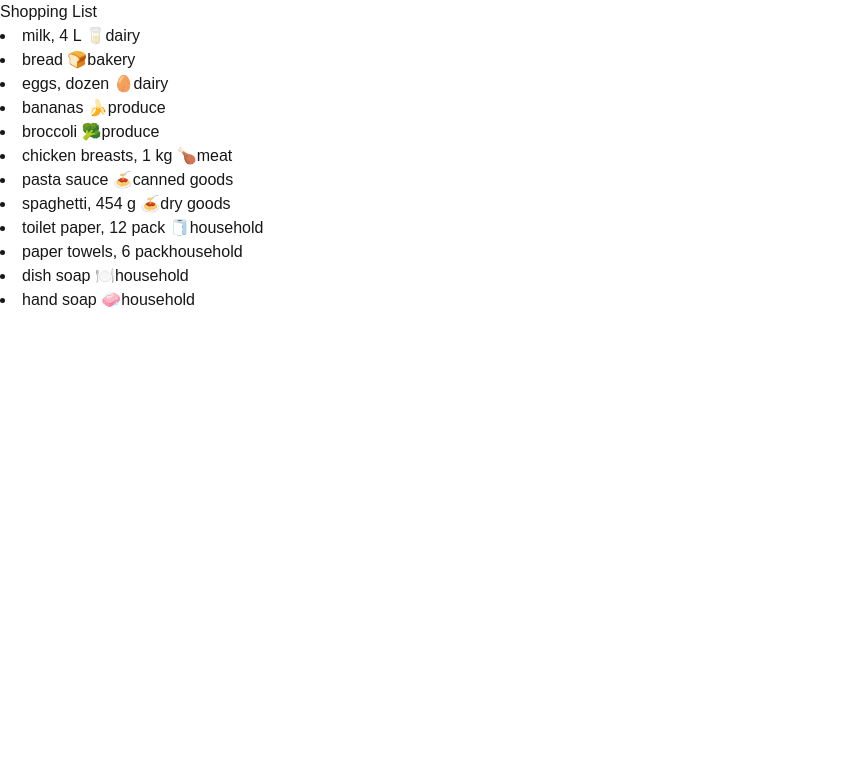
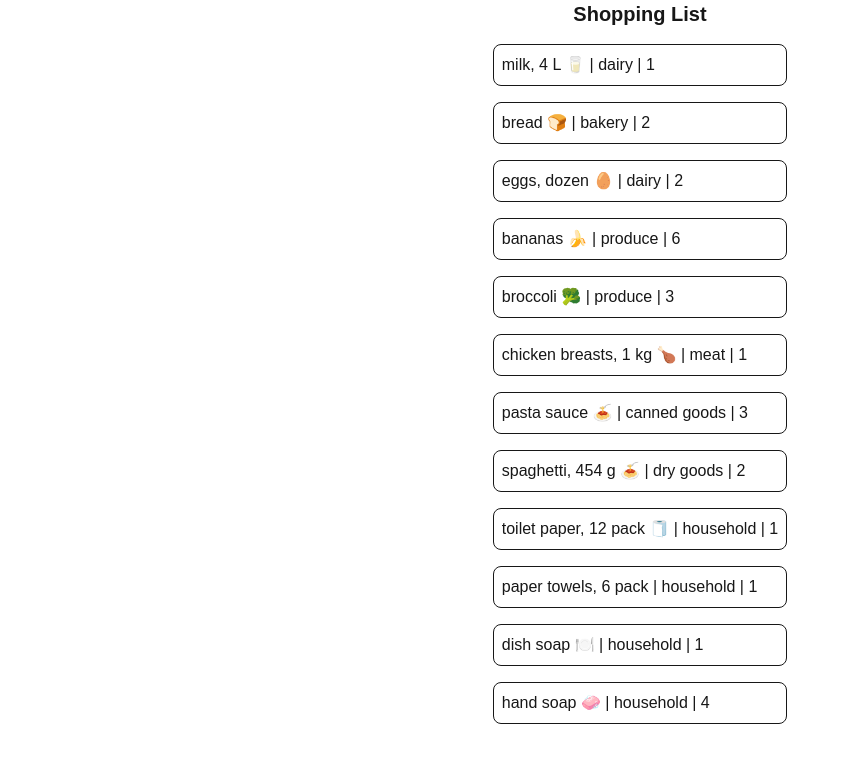
Before and after one commit to zeynepcamgoz/cprg306-assignments, a Next.js app: page /week-4 in a window 1280 px wide. Shown: the top 762 px of the page, without its empty margins (0-850 px from the left). Built offline with nearby package versions, Linux system fonts and the light colour scheme.

Commit message:
styling added, completed

```diff
--- a/app/week-4/Item.js
+++ b/app/week-4/Item.js
@@ -1,10 +1,9 @@
 import React from "react";
 
-export default function Item({ name, category, quantiy }) {
+export default function Item({ name, category, quantity }) {
   return (
-    <li>
-      {name}{category}{quantiy}
+    <li className=" rounded-lg border m-4 p-2 ">
+      {name} | {category} | {quantity}
     </li>
-
   );
 }
--- a/app/week-4/Itemlist.js
+++ b/app/week-4/Itemlist.js
@@ -3,15 +3,15 @@ import Items from "./Items.json";
 
 export default function ItemList() {
   return (
-    <>
+    <ul>
       {Items.map((item) => (
         <Item
-          id={item.id}
+          key={item.id}
           name={item.name}
           category={item.category}
           quantity={item.quantity}
         />
       ))}
-    </>
+    </ul>
   );
 }
--- a/app/week-4/page.js
+++ b/app/week-4/page.js
@@ -2,9 +2,9 @@ import ItemList from "./Itemlist"
 
 export default function Page() {
   return (
-    <main>
-      <h1>Shopping List</h1>
+    <main className="flex flex-col items-center">
+      <h1 className="text-xl font-bold ">Shopping List</h1>
       <ItemList />
     </main>
-  )
+  );
 }
```
